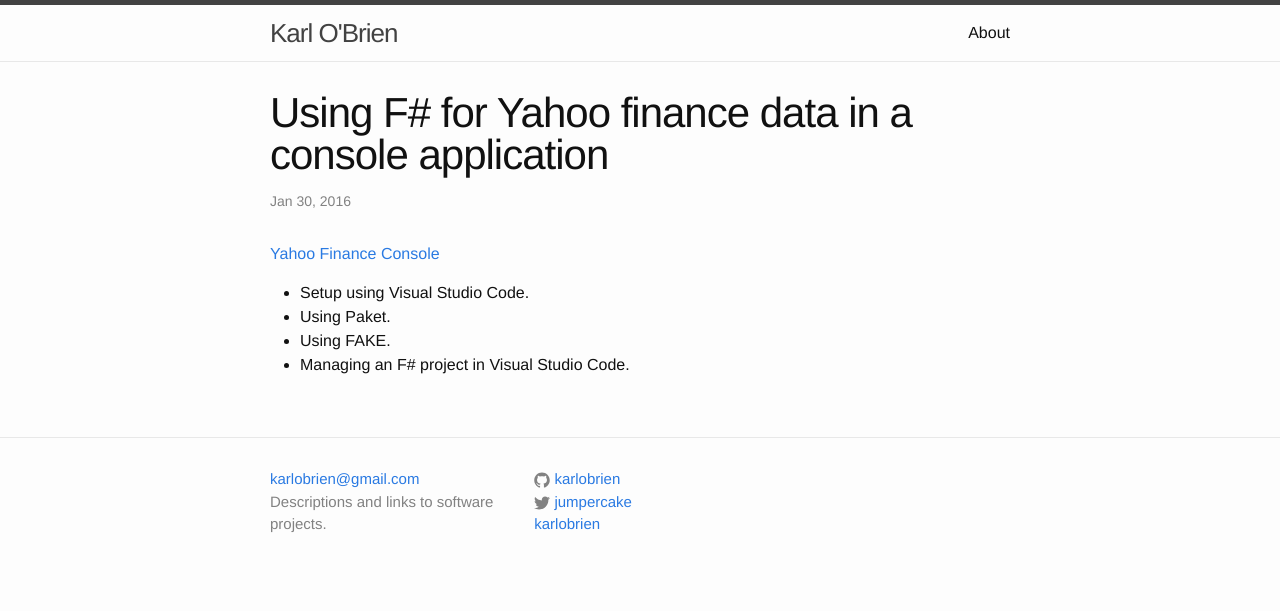
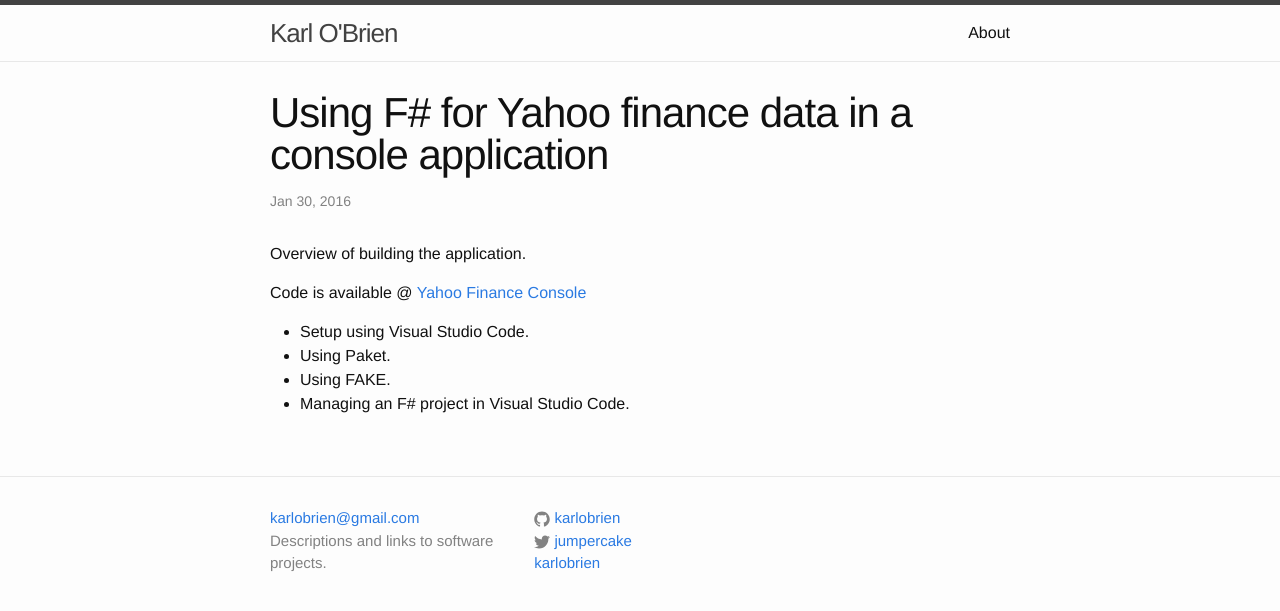
Before and after one commit to karlobrien/karlobrien.github.com, a Jekyll site: the page built from _posts/2016-08-04-F#-Console_Application.markdown, in a window 1280 px wide. Shown: the top 611 px of the page. Built offline with Jekyll 4.4.1, drawn with Linux system fonts in a browser that asks for light colours.

Commit message:
more updates

```diff
--- a/_posts/2016-08-04-F#-Console_Application.markdown
+++ b/_posts/2016-08-04-F#-Console_Application.markdown
@@ -5,7 +5,9 @@
 categories: software f#
 ---
 
-[Yahoo Finance Console](https://github.com/karlobrien/YahooFinanceConsole)
+Overview of building the application.
+
+Code is available @ [Yahoo Finance Console](https://github.com/karlobrien/YahooFinanceConsole)
 
 * Setup using Visual Studio Code.
 * Using Paket.
```
